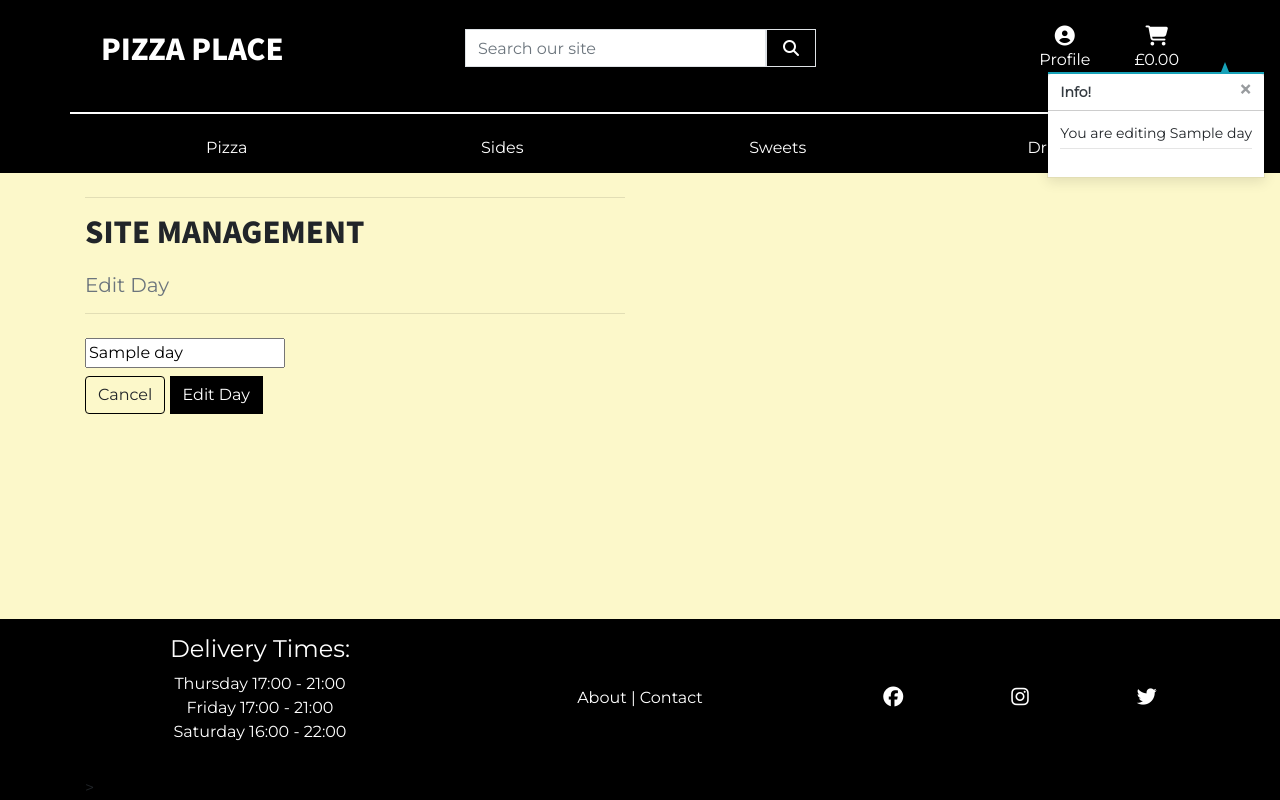
After one commit to markj0hnst0n/pizza-delivery-place, a Django app: page /timeslot/edit_day/1 in a window 1280 px wide. The commit adds this page. Run offline with Django 3.2, Linux system fonts and the light colour scheme; a user stored in the database is signed in; tables that the repository leaves empty hold one stand-in row (values such as "Sample post"); some libraries are stand-ins or nearby versions.

Commit message:
edit and delete day funtionality added

```diff
--- a/timeslot/models.py
+++ b/timeslot/models.py
@@ -11,7 +11,7 @@ class Day(models.Model):
 
 
 class Timeslot(models.Model):
-    day = models.ForeignKey('Day', null=True, blank=True, on_delete=models.SET_NULL)
+    day = models.ForeignKey('Day', null=True, blank=True, on_delete=models.CASCADE)
     start_time = models.TimeField('Start Time', null=True, help_text="Please use the following format: <em>XX:XX</em>")
     end_time = models.TimeField('End Time', null=True, help_text="Please use the following format: <em>XX:XX</em>")
     available_slots = models.PositiveSmallIntegerField(null=True,
--- /dev/null
+++ b/timeslot/templates/timeslot/edit_day.html
@@ -0,0 +1,40 @@
+{% extends "base.html" %}
+{% load static %}
+
+{% block page_header %}
+    <div class="container header-container">
+        <div class="row">
+            <div class="col"></div>
+        </div>
+    </div>
+{% endblock %}
+
+{% block content %}
+    <div class="overlay"></div>
+    <div class="container">
+        <div class="row">
+            <div class="col-12 col-md-6">
+                <hr>
+                <h2 class="logo-font mb-4">Site Management</h2>
+                <h5 class="text-muted">Edit Day</h5>
+                <hr>
+            </div>
+        </div>
+
+        <div class="row">
+            <div class="col-12 col-md-6">
+                <form method="POST" action="{% url 'edit_day' day.id %}" class="form mb-2" enctype="multipart/form-data">
+                    {% csrf_token %}
+                    <input class="my-2" type="text"
+                           name="day" id="day"
+                           value="{{ day.name }}">
+                    <div class="text-left">
+                        <a class="btn border-black" href="{% url 'timeslot' %}">Cancel</a>
+                        <button class="btn btn-black rounded-0" type="submit">Edit Day</button>
+                    </div>
+                </form>
+            </div>
+        </div>
+        <div class="row footer-container"></div>
+    </div>
+{% endblock %}
--- a/timeslot/urls.py
+++ b/timeslot/urls.py
@@ -7,4 +7,6 @@ urlpatterns = [
     path('timeslot_refresh/', views.timeslot_refresh, name='timeslot_refresh'),
     path('create_timeslot/', views.create_timeslot, name='create_timeslot'),
     path('add_day/', views.add_day, name='add_day'),
+    path('edit_day/<d_id>', views.edit_day, name='edit_day'),
+    path('delete_day/<d_id>', views.delete_day, name='delete_day'),
 ]
--- a/timeslot/views.py
+++ b/timeslot/views.py
@@ -44,8 +44,7 @@ def book_a_slot(request, s_id):
 
 @login_required
 def timeslot_refresh(request):
-    """ Adds 2 available slots to all current timeslots on the site """
-    """ This view assumes all slots are sold out currently """
+    """ Adds the requested amount of available slots to all current timeslots on the site """
 
     if not request.user.is_superuser:
         messages.error(request, 'Sorry, only store owners can use this page.')
@@ -110,3 +109,43 @@ def add_day(request):
 
 
     return render(request, 'timeslot/add_day.html')
+
+@login_required
+def edit_day(request, d_id):
+    """ Edit day """
+    if not request.user.is_superuser:
+        messages.error(request, 'Sorry, only store owners can do that.')
+        return redirect(reverse('home'))
+
+    day = get_object_or_404(Day, pk=d_id)
+
+    if request.method == 'POST':
+        day.name = request.POST.get("day")
+        day.save()
+        messages.success(request, 'Successfully edited day!')
+        return redirect('timeslot')
+
+    else:
+        current_day = day.name
+        messages.info(request, f'You are editing {day.name}')
+
+    template = 'timeslot/edit_day.html'
+    context = {
+        'day': day,
+    }
+
+    return render(request, template, context)
+
+
+@login_required
+def delete_day(request, d_id):
+    """ Delete a day """
+
+    if not request.user.is_superuser:
+        messages.error(request, 'Sorry, only store owners can do that.')
+        return redirect(reverse('home'))
+
+    day = get_object_or_404(Day, pk=d_id)
+    day.delete()
+    messages.success(request, 'Day deleted!')
+    return redirect(reverse('timeslot'))
```
Also changed, not shown: timeslot/templates/timeslot/timeslot.html (+8 -0 lines), timeslot/migrations/0011_auto_20210316_2020.py (added).
